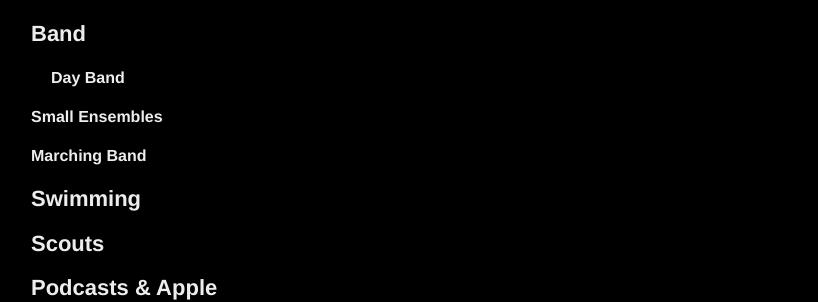
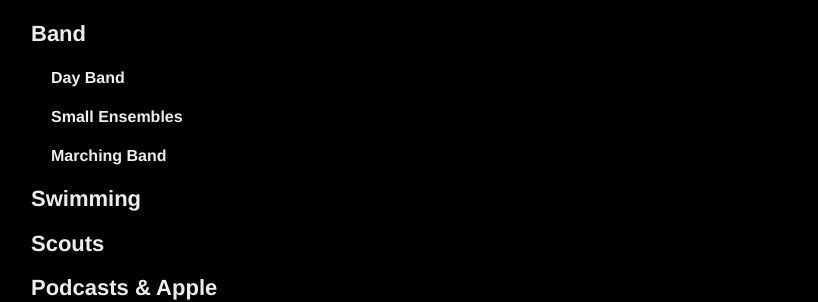
Before and after one commit to JDBurchHuzzah/jdburchhuzzah.github.io, a Jekyll site: the page built from about.md, in a window 1280 px wide. Shown: the part 785-1087 px from the top of the page, without its empty margins (204-1022 px from the left). Built offline with Jekyll 4.4.1, drawn with Linux system fonts in a browser that asks for light colours; nearby versions of some CDN libraries.

Commit message:
Update about.md

```diff
--- a/about.md
+++ b/about.md
@@ -16,9 +16,9 @@
 
 <div style="text-indent: 20px;"> <h4>Day Band</h4> </div>
 
-  <h4>Small Ensembles</h4>
+<div style="text-indent: 20px;"> <h4>Small Ensembles</h4> </div>
 
-  <h4>Marching Band</h4>
+<div style="text-indent: 20px;"> <h4>Marching Band</h4> </div>
 
 <h2>Swimming</h2>
 
```
